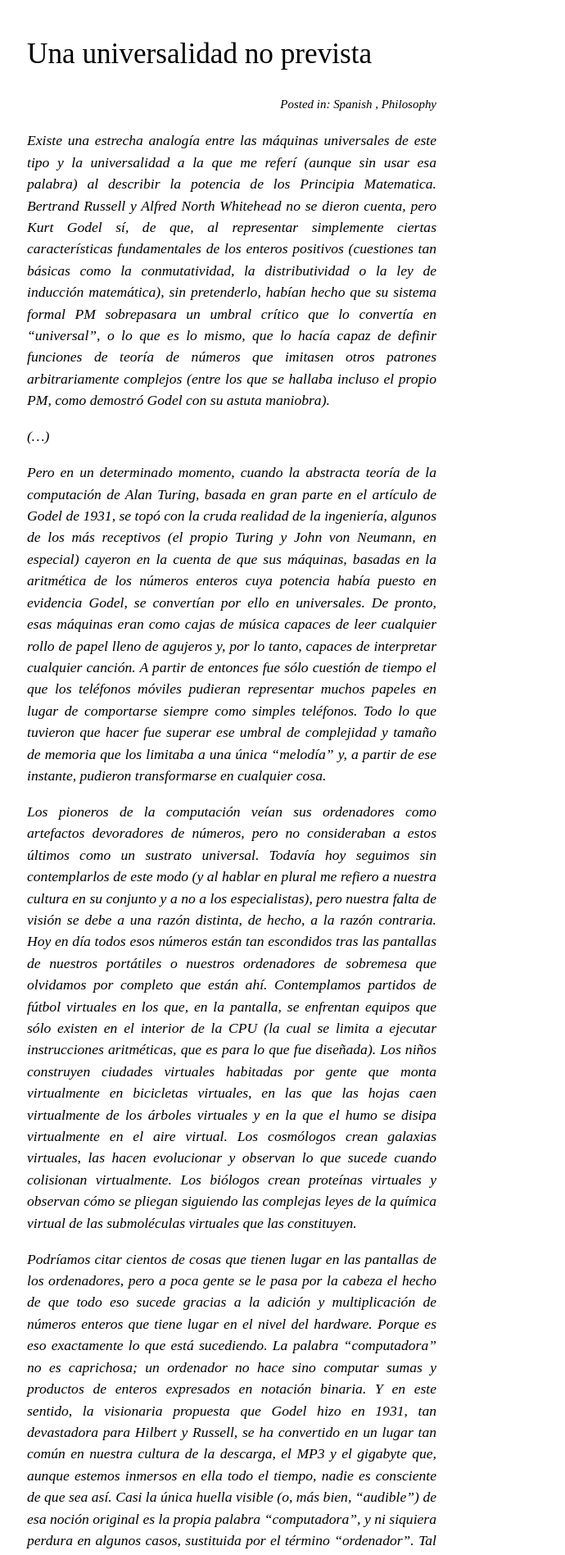
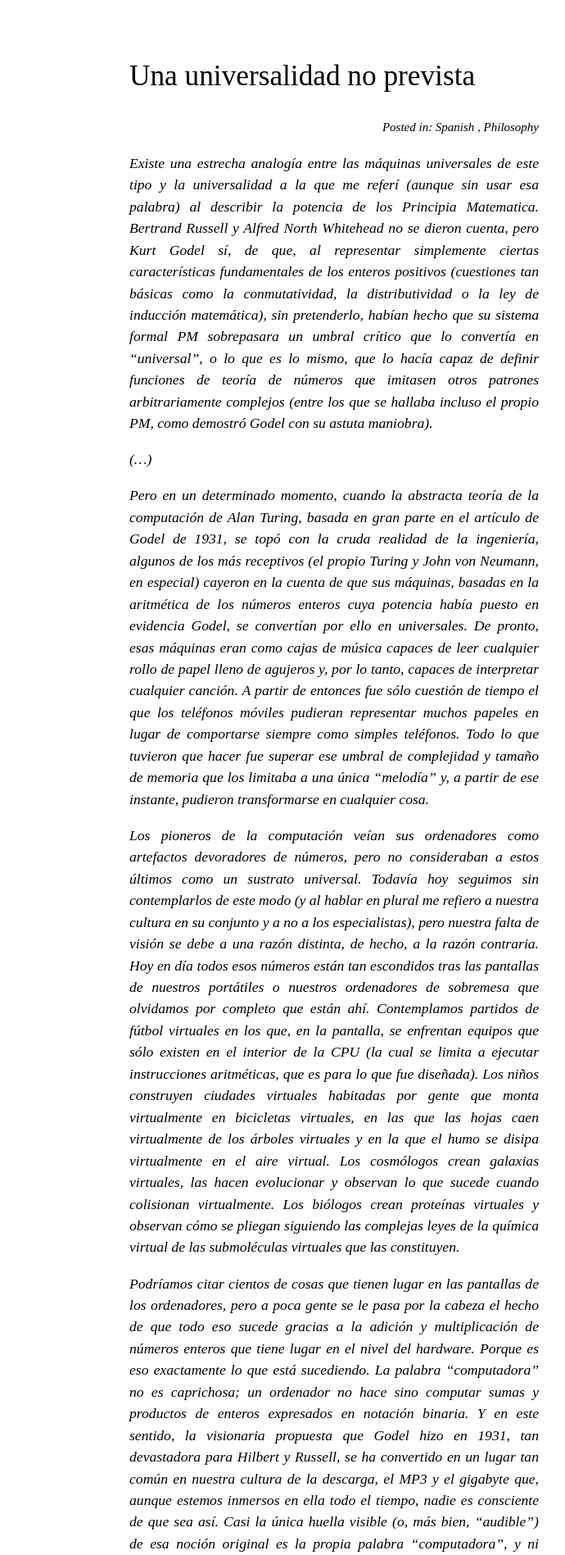
Before and after one commit to philogb/notes, a Jekyll site: the page built from index.html, in a window 1280 px wide. Shown: the top 1897 px of the page at 82% size, without its empty margins (232-922 px from the left). Built offline with Jekyll 4.4.1, drawn with Linux system fonts in a browser that asks for light colours; some web fonts are replaced.

Commit message:
tidy up css

```diff
--- a/css/style.css
+++ b/css/style.css
@@ -1,17 +1,11 @@
 @import url(http://fonts.googleapis.com/css?family=Ovo&v2);
 
-* {
+html, body {
   margin: 0;
   padding: 0;
-}
-
-html, body {
-}
-
-body {
   font-family: 'Ovo', serif;
-  font-size: 1em;
   text-align: center;
+  font-size: 1.05em;
 }
 
 h1, h2, h3, h4, h5, h6 {
@@ -23,38 +17,20 @@ h1 {
   font-size: 2em;
   font-weight: normal;
   margin-bottom: 1em;
+  margin-top: 80px;
 }
 
-h2 {
-  font-size: 1.6em;
-  font-weight: normal;
-  margin-bottom: 1em;
+#post h1 {
+  margin-top: 15px;
 }
 
 p {
   margin: 1em 0;
 }
 
-a, a:visited {
-  color: #00a;
-}
-
-a:hover {
-  color: black;
-}
-
-#home {
-  width: 500px;
-}
-
 #home h1 a {
   text-decoration: none;
   color: #000;
-}
-
-table {
-  font-size: inherit;
-  font: 100%;
 }
 
 .nav-previous {
@@ -77,58 +53,17 @@ table {
   color: #555;
 }
 
-
 .site {
-  font-size: 110%;
   text-align: justify;
-  width: 750px;
+  width: 500px;
   margin: 3em auto 2em auto;
   line-height: 1.5em;
 }
 
-.site h1 {
-  margin-top: 40px;
-}
-
-.title {
+.title a, .title a:visited {
   color: #a00;
   font-weight: bold;
-  margin-bottom: 2em;
-}
-
-.site .title a {
-  color: #a00;
-  text-decoration: none;
-}
-
-.site .title a:hover {
-  color: black;
-}
-
-.site .title a.extra {
-  color: #aaa;
-  text-decoration: none;
-  margin-left: 1em;
-}
-
-.site .title a.extra:hover {
-  color: black;
-}
-
-.site .meta {
-  color: #aaa;
-}
-
-.site .footer {
-  font-size: 80%;
-  color: #666;
-  border-top: 4px solid #eee;
-  margin-top: 2em;
-  overflow: hidden;
-}
-
-#post {
-  width: 500px;
+  margin-bottom: 0.5em;
 }
 
 .description {
@@ -137,59 +72,13 @@ table {
   text-align: right;
 }
 
-
-#sidebar {
-  font-size: 0.85em;
-  width: 190px;
-  line-height: 1.3em;
-  float: right;
-  padding: 0 5px;
-}
-
-#bio img {
-  border: 1px solid cyan;
-  padding: 3px;
-  float: left;
-  margin-left: 10px;
-  margin-bottom: 7px;
-}
-
-#projects {
-  margin-top: 13px;
-}
-
-#projects ul {
-  /*list-style: none;*/
-  list-style-position: inside;
-}
-
-#projects ul li {
-  /*list-style: none;*/
-  margin-top: 5px;
-}
-
-/* standard */
-
-pre {
+pre, code {
   border: 1px solid #ddd;
   background-color: #eef;
   padding: 0 .4em;
 }
 
-#post ul,
-#post ol {
-  margin-left: 1.35em;
-  margin-bottom: 1em;
-}
-
 code {
-  border: 1px solid #ddd;
-  background-color: #eef;
-  font-size: 85%;
-  padding: 0 .2em;
-}
-
-pre code {
   border: none;
 }
 
```
